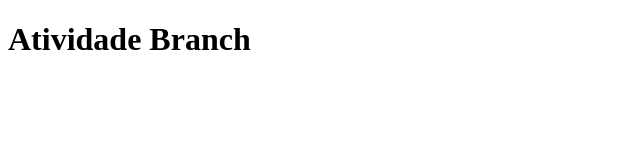
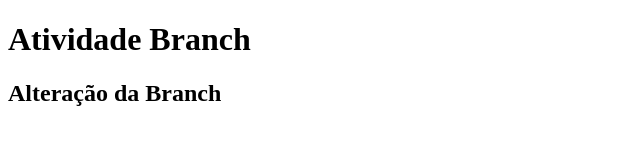
Before and after one commit to rick43255/atividade-branch, a plain HTML site: page index.html in a window 1280 px wide. Shown: the whole page, without its empty margins (0-640 px from the left). Drawn offline with Linux system fonts and the light colour scheme.

Commit message:
h2 adicionado

```diff
--- a/index.html
+++ b/index.html
@@ -5,5 +5,7 @@
 </head>
 <body>
 		<h1>Atividade Branch</h1>
+
+		<h2>Alteração da Branch</h2>
 </body>
 </html>
```
